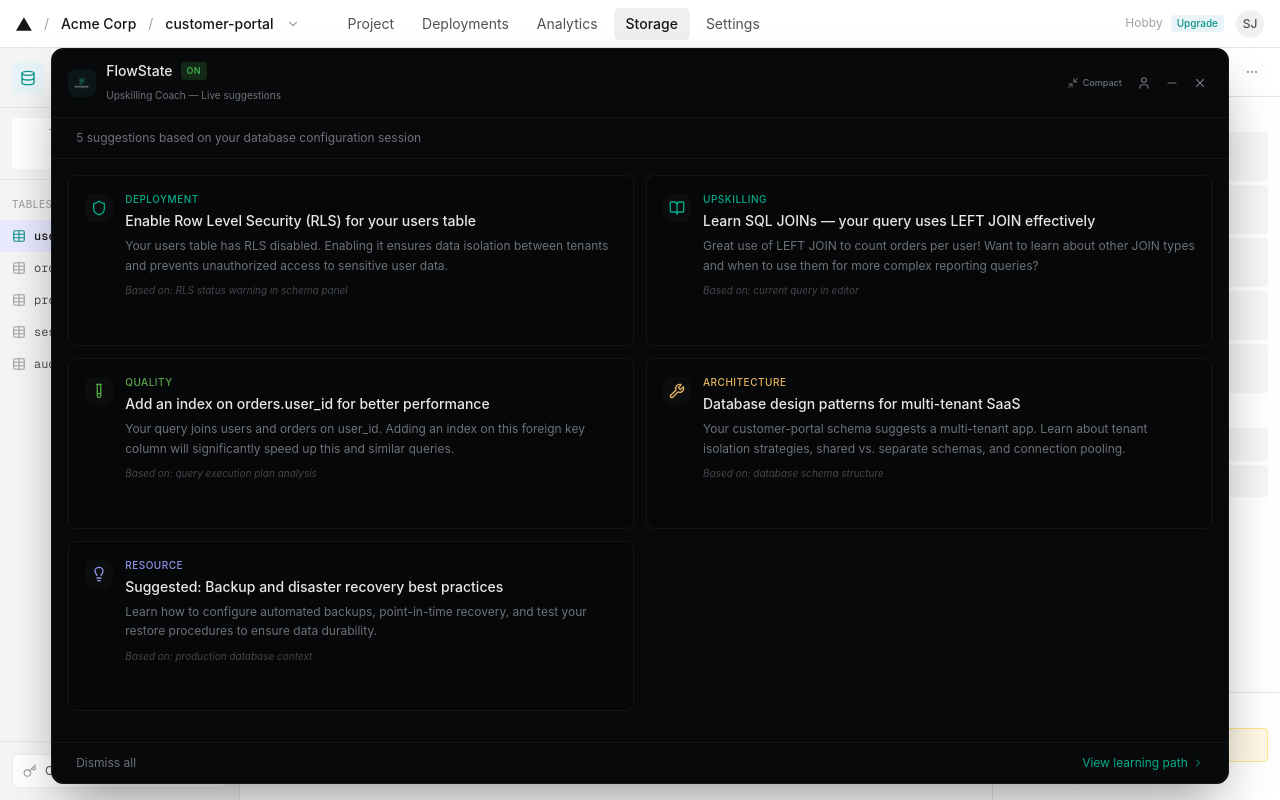
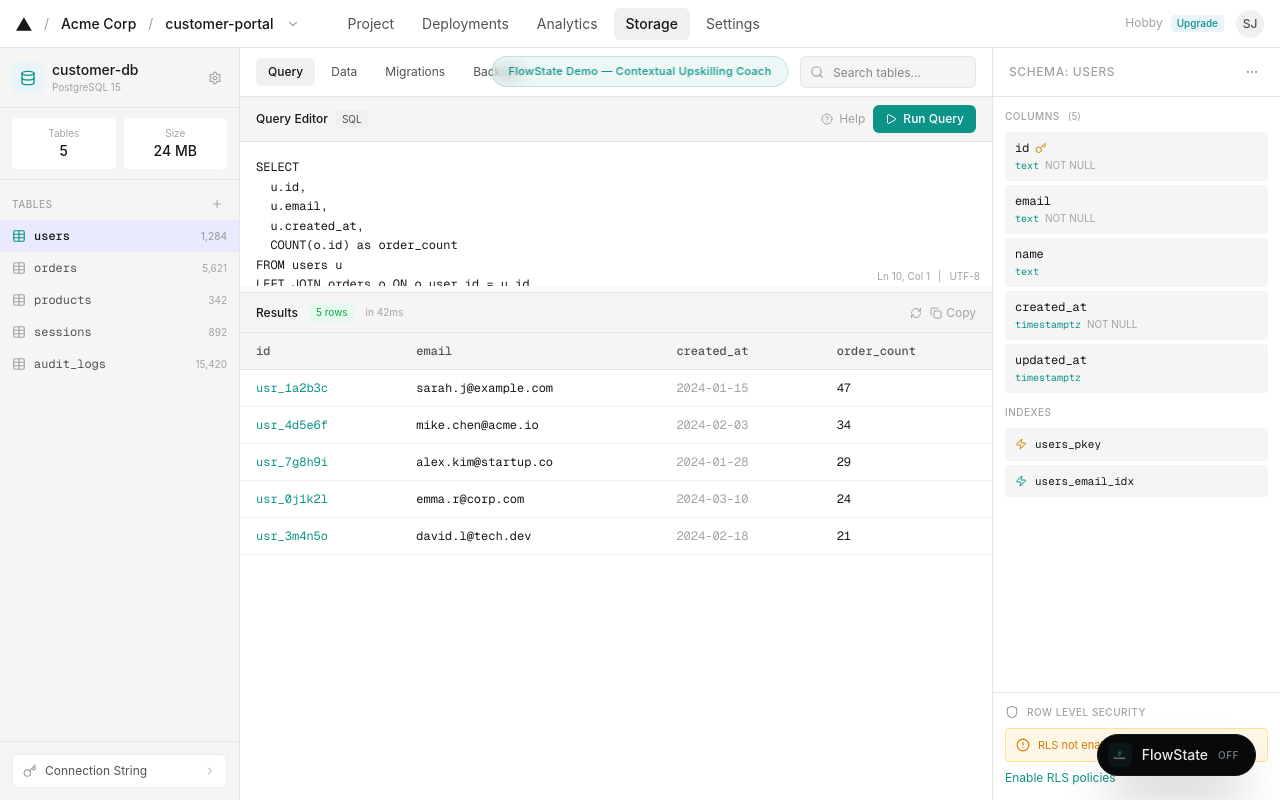
Before and after one commit to kamranali-c/v0-contextual-upskilling-coach-mvp, a Next.js app: page / in a window 1280 px wide. Built offline with nearby package versions, Linux system fonts and the light colour scheme.

Commit message:
feat: panel starts closed by default and expands to 50% width
Update Next.js config to suppress deprecation warnings.

```diff
--- a/components/assistant-popup.tsx
+++ b/components/assistant-popup.tsx
@@ -252,7 +252,7 @@ type PanelSize = "compact" | "expanded"
 
 const SIZE_CONFIG: Record<PanelSize, { maxWidth: string; height: string }> = {
   compact:  { maxWidth: "440px", height: "540px" },
-  expanded: { maxWidth: "92%",   height: "calc(100vh - 64px)" },
+  expanded: { maxWidth: "50%",   height: "calc(100vh - 64px)" },
 }
 
 // ── Suggestion data ─────────────────────────────────────────────────────────
@@ -396,7 +396,7 @@ const USER_STATS = {
   ] as BadgeInfo[],
 }
 
-// ── Suggestion Card ──────���────────────────────────────────────────��─────────
+// ── Suggestion Card ──────���──────────────────────────────────���─────��─────────
 function SuggestionCard({
   suggestion,
   onAskCoach,
@@ -551,7 +551,7 @@ function DocCard({ doc, isExpanded }: { doc: CoachingPlan["docs"][number]; isExp
   )
 }
 
-// ── Skill Tree Item ─────────────────────────────────────────────────────────
+// ── Skill Tree Item ─────────────────────────────────────��───────────────────
 function SkillTreeItem({ skill }: { skill: UserSkill }) {
   const Icon = skill.icon
   const percentage = (skill.level / skill.maxLevel) * 100
@@ -1084,7 +1084,7 @@ function CoachDetail({
 
 // ── Main popup ──────────────────────────────────────────────────────────────
 export function AssistantPopup() {
-  const [open, setOpen] = useState(true)
+  const [open, setOpen] = useState(false)
   const [minimized, setMinimized] = useState(false)
   const [panelSize, setPanelSize] = useState<PanelSize>("expanded")
   const [selectedSuggestion, setSelectedSuggestion] = useState<Suggestion | null>(null)
```
